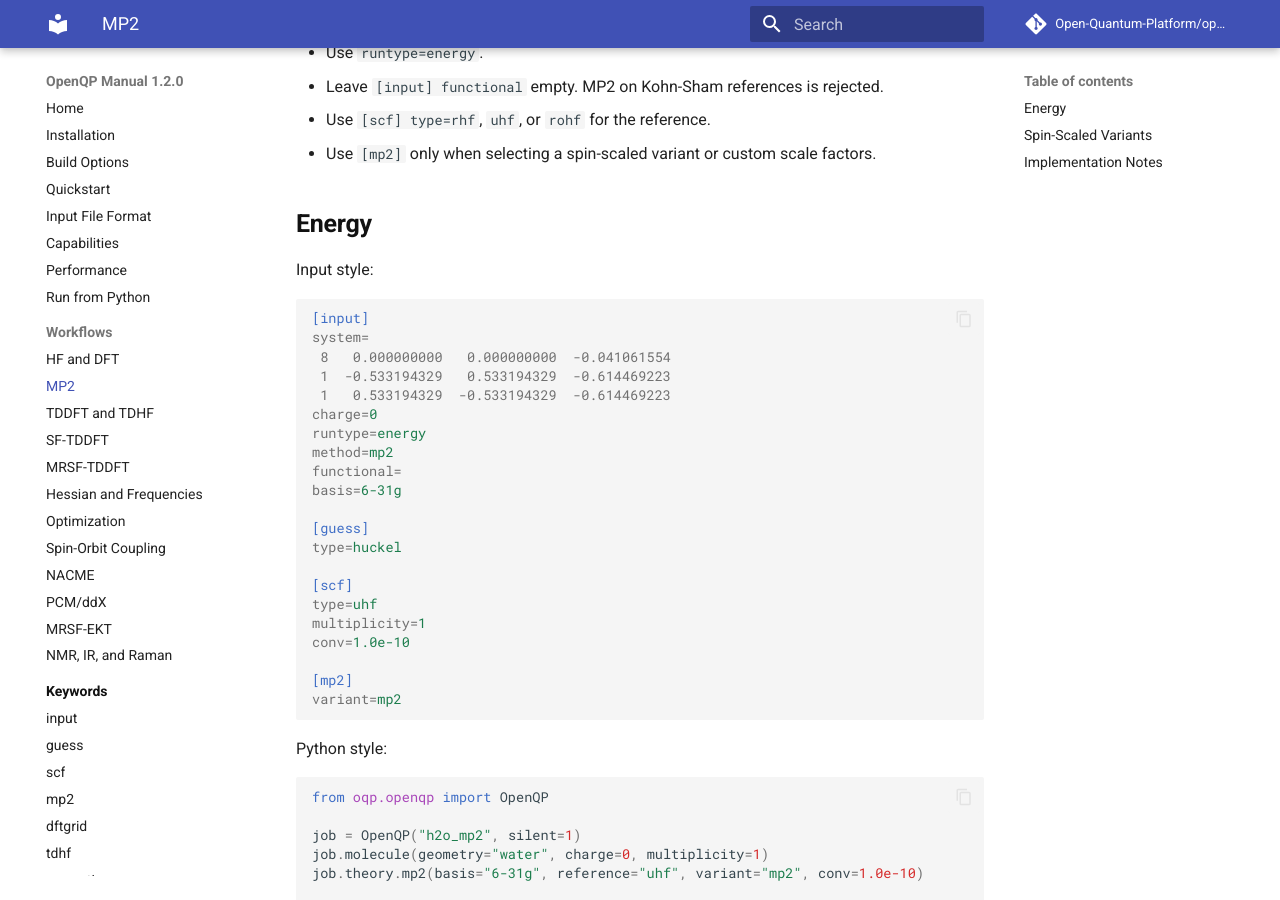
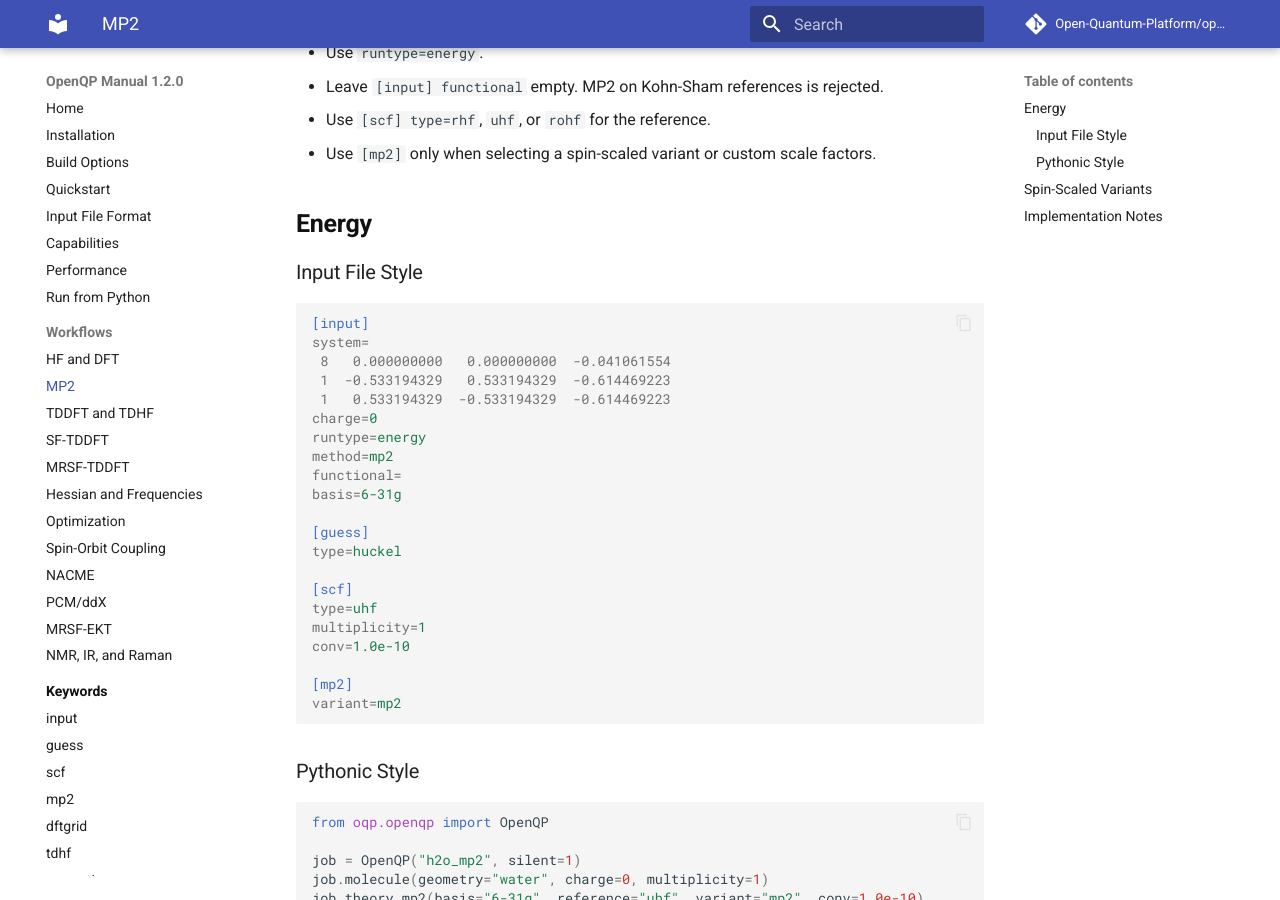
Before and after one commit to Open-Quantum-Platform/openqp-docs, an MkDocs documentation site: the page built from docs/workflows/mp2.md, in a window 1280 px wide and 900 px high, scrolled down 274 px. Built offline with MkDocs 1.6.1 and Material for MkDocs 9.7.7, drawn with Linux system fonts in a browser that asks for light colours; comment, search, counter and statistics services are not loaded.

Commit message:
docs: label MP2 Pythonic workflow style

````diff
--- a/docs/workflows/mp2.md
+++ b/docs/workflows/mp2.md
@@ -13,7 +13,7 @@ MP2 is currently an energy-only post-SCF workflow:
 
 ## Energy
 
-Input style:
+### Input File Style
 
 ```ini
 [input]
@@ -39,7 +39,7 @@ conv=1.0e-10
 variant=mp2
 ```
 
-Python style:
+### Pythonic Style
 
 ```python
 from oqp.openqp import OpenQP
````
